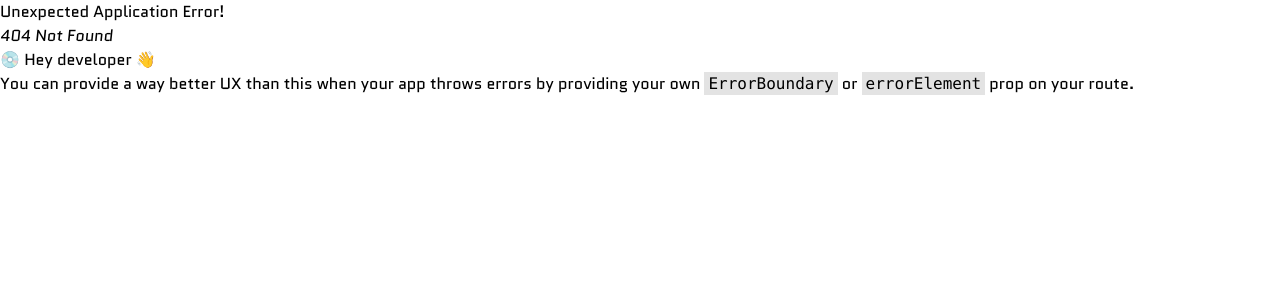
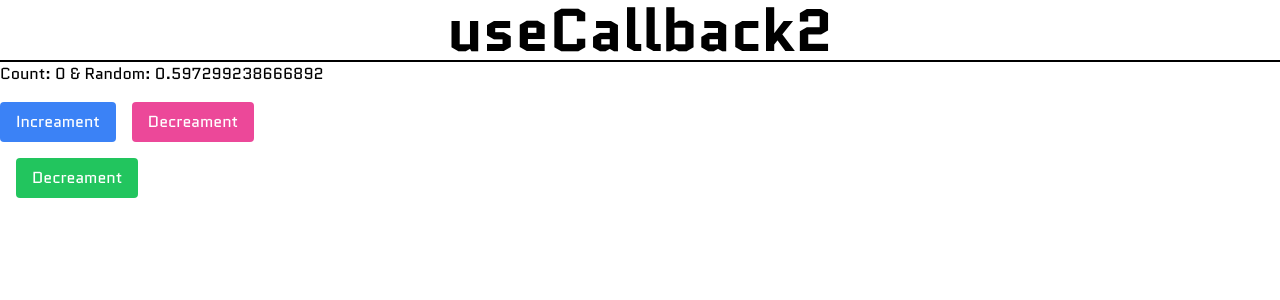
Before and after one commit to bewake24/react-hooks, a React (Vite) app: page /usecallback2 in a window 1280 px wide. Before the commit this address had no page. Shown: the top 300 px of the page. Built offline with nearby package versions, Linux system fonts and the light colour scheme.

Commit message:
Study child renders using memo and useCallback

```diff
--- a/src/App.jsx
+++ b/src/App.jsx
@@ -3,6 +3,8 @@ import { createBrowserRouter } from "react-router-dom";
 import UseState from "./Components/UseState";
 import UseEffect from "./Components/UseEffect/UseEffect";
 import UseMemo from "./Components/UseMemo/UseMemo";
+import UseCallback from "./Components/UseCallback/useCallback";
+import UseCallback2 from "./Components/UseCallback/UseCallback2";
 import ToDos from "./Components/Snippets/ToDos";
 import CityPicker from "./Components/Snippets/CityPicker";
 import BgChanger from "./Components/Snippets/BgChanger";
@@ -11,7 +13,7 @@ import PasswordGenerator2 from "./Components/Snippets/PasswordGenerator2";
 import CurrencyConverter from "./Pages/currencyConverter/CurrencyConverter";
 
 const router = createBrowserRouter([
-  { path: "/", element: <CurrencyConverter /> },
+  { path: "/currencyconverter", element: <CurrencyConverter /> },
   { path: "/passwordgenerator", element: <PasswordGenerator /> },
   { path: "/passwordgenerator2", element: <PasswordGenerator2 /> },
   { path: "/bgchanger", element: <BgChanger /> },
@@ -20,6 +22,8 @@ const router = createBrowserRouter([
   { path: "/usestate", element: <UseState /> },
   { path: "/useEffect", element: <UseEffect /> },
   { path: "/usememo", element: <UseMemo /> },
+  { path: "/usecallback", element: <UseCallback /> },
+  { path: "/usecallback2", element: <UseCallback2 /> },
 ]);
 
 export default function App() {
--- a/src/Components/Snippets/PasswordGenerator2.jsx
+++ b/src/Components/Snippets/PasswordGenerator2.jsx
@@ -27,6 +27,7 @@ const PasswordGenerator2 = () => {
   const [hasSym, setHasSym] = useState(false);
   const [password, setPassword] = useState("");
   const passwordRef = useRef(null);
+  const regenerateTimeoutRef = useRef(null);
 
   const passwordGenerator = useCallback(generatePassword, [
     length,
@@ -37,6 +38,7 @@ const PasswordGenerator2 = () => {
   useEffect(() => {
     const timeout = setTimeout(() => {
       setPassword(passwordGenerator(length, hasNo, hasSym));
+      passwordRef.current.className = "bg-white";
     }, 500);
     if (timeout) {
       return () => clearTimeout(timeout);
@@ -56,6 +58,17 @@ const PasswordGenerator2 = () => {
     passwordRef.current.className = "bg-purple-500";
     window.navigator.clipboard.writeText(password);
   };
+
+  const handleRegenrate = () => {
+    if (regenerateTimeoutRef.current) {
+      clearTimeout(regenerateTimeoutRef.current);
+    }
+    regenerateTimeoutRef.current = setTimeout(() => {
+      passwordRef.current.className = "bg-white";
+      setPassword(passwordGenerator(length, hasNo, hasSym));
+      regenerateTimeoutRef.current = null; // Reset ref after execution
+    }, 200);
+  };
   return (
     <div className="bg-slate-200 h-screen">
       <Header title={"Password Generator Practice"} />
@@ -70,14 +83,7 @@ const PasswordGenerator2 = () => {
         Copy
       </button>
       <button
-        onClick={() => {
-          const timeout = setTimeout(() => {
-            setPassword(passwordGenerator(length, hasNo, hasSym));
-          }, 500);
-          if (timeout) {
-            return () => clearTimeout(timeout);
-          }
-        }}
+        onClick={handleRegenrate}
         className="border border-black px-8 py-2"
       >
         {" "}
--- /dev/null
+++ b/src/Components/UseCallback/UseCallback.jsx
@@ -0,0 +1,60 @@
+import React, { useState, useCallback, useEffect, useRef } from "react";
+import Header from "../Header";
+
+const expensiveFunction = () => {
+  console.log("Function called");
+  let res = 0; // Proper initialization
+  for (let i = 0; i < 10 ** 6; i++) {
+    res += i;
+  }
+  return res;
+};
+
+function UseCallback() {
+  const [count, setCount] = useState(0);
+  const [text, setText] = useState(0);
+  const fnRef = useRef(null);
+  const expFn = useCallback(() => {
+    console.log("Function called");
+    let res;
+    for (let i = 0; i < 10 ** 6; i++) {
+      res += i;
+    }
+    return res;
+  }, [count]);
+
+  // const expFn = useCallback(() => expensiveFunction(), [count]);
+  useEffect(() => {
+    if (fnRef.current) {
+      if (fnRef.current === expFn) {
+        console.log("Function NOT RECREATED");
+      } else {
+        console.log("Function RECREATED");
+      }
+    } else {
+      fnRef.current = expFn;
+    }
+  }, [expFn]);
+  return (
+    <div>
+      <Header title="useCallback" />
+      <input
+        type="text"
+        onChange={(e) => setText(e.target.value)}
+        value={text}
+        className="border border-slate-400 outline-none rounded-lg bg-transparent p-1 mt-2"
+      />
+      <p>
+        {count} {expFn()}{" "}
+      </p>
+      <button
+        className="bg-blue-500 text-white px-4 py-2 rounded mt-4"
+        onClick={() => setCount(count + 1)}
+      >
+        Click me
+      </button>
+    </div>
+  );
+}
+
+export default UseCallback;
--- /dev/null
+++ b/src/Components/UseCallback/UseCallback2.jsx
@@ -0,0 +1,53 @@
+import React, { useState, memo, useCallback } from "react";
+import Header from "../Header";
+
+const ChildComponent = memo(({ buttonName, onClick }) => {
+  return (
+    <button
+      onClick={onClick}
+      className="bg-pink-500 text-white px-4 py-2 rounded mt-4 ml-4"
+    >
+      {buttonName}
+    </button>
+  );
+});
+
+function ChildComponentFn({ buttonName, classes }) {
+  return <button className={classes}>{buttonName}</button>;
+}
+const MemoizedChildComponent = memo(ChildComponentFn);
+
+function UseCallback2() {
+  const [count, setCount] = useState(0);
+  const [random, setRandom] = useState(Math.random());
+  const handleClick = useCallback(() => {
+    setRandom(Math.random());
+  }, []);
+  return (
+    <>
+      <Header title="useCallback2" />
+      <div>
+        Count: {count} & Random: {random}
+      </div>
+      <button
+        onClick={() => setCount(count + 1)}
+        className="bg-blue-500 text-white px-4 py-2 rounded mt-4"
+      >
+        Increament
+      </button>
+
+      <ChildComponent buttonName={"Decreament"} onClick={handleClick} />
+      <div onClick={() => setCount(count - 1)}>
+        <MemoizedChildComponent
+          buttonName={"Decreament"}
+          classes="bg-green-500 text-white px-4 py-2 rounded mt-4 ml-4"
+        />
+      </div>
+    </>
+  );
+}
+
+export default UseCallback2;
+
+/* React.memo rerenders the component only when props associated with it are updated this helps in unnecessary re-renders of component. But this also have limitation When we send function then react.memo won't be able to save us from unnecessary re-renders of component beacuse when Parent component re-renders function in parent component is also created again and hence the refrence of function changes. Since we are passing that function to child component the existing function refrence won't match the refernce of new function created. And React.memo will think props have changed and will re-render that child component. To protect from this we can use useCallback hook to memoise the function and not change its refrence whernever parent component re-renders.
+ */
```
